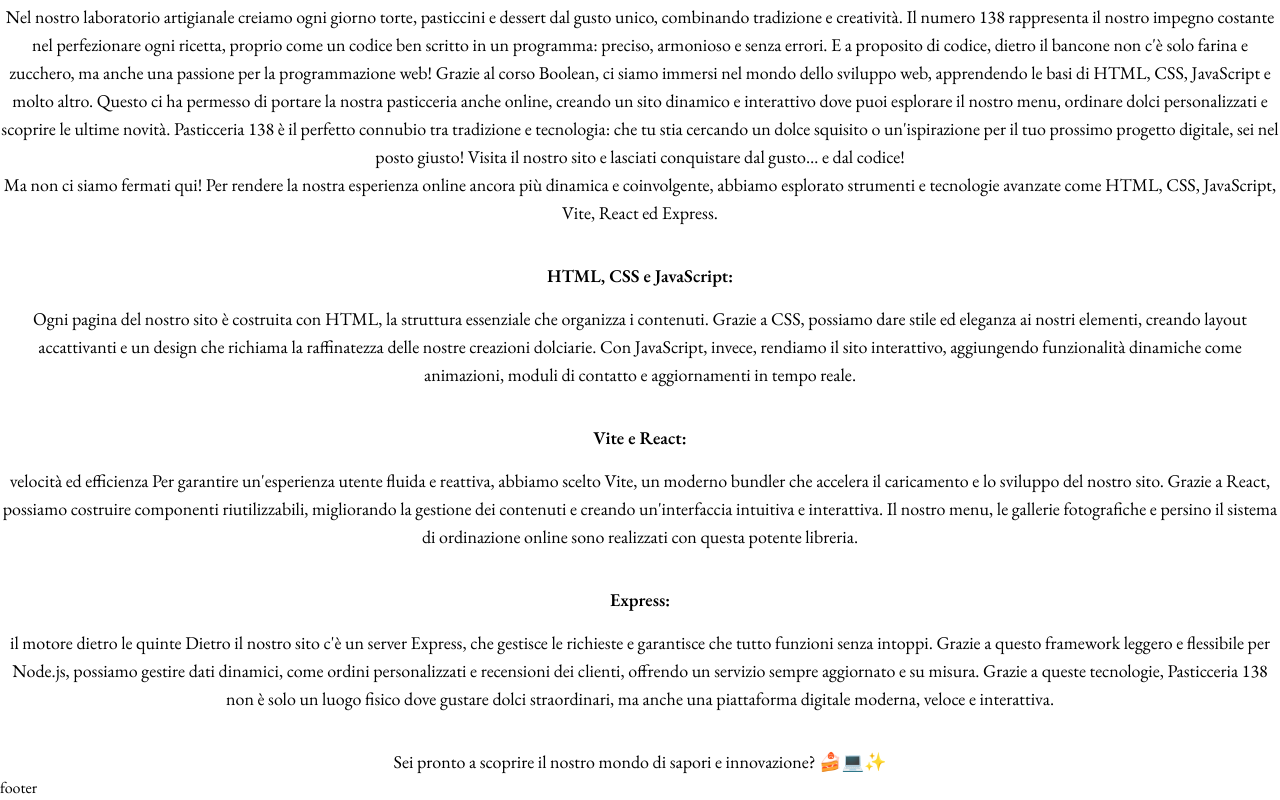
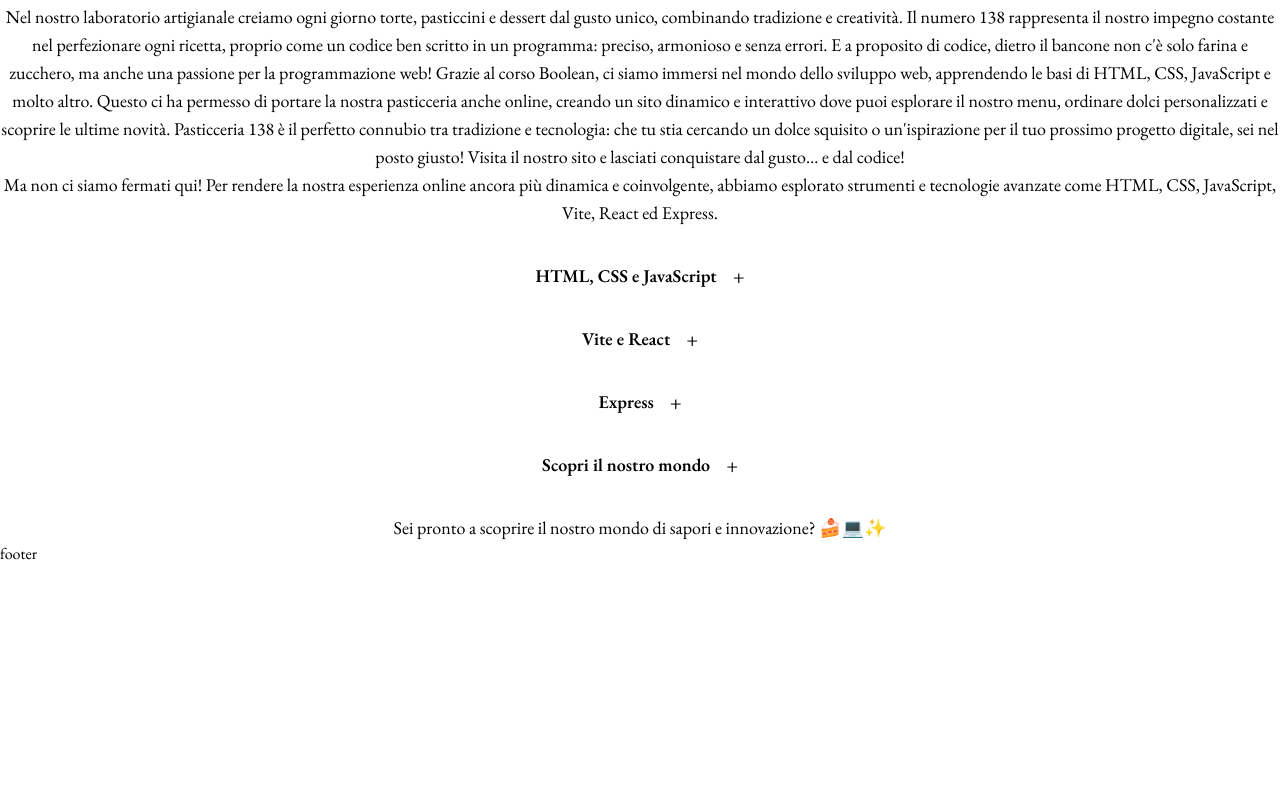
Before and after one commit to Alessandro-Frisone/react-router, a React (Vite) app: page / in a window 1280 px wide. Shown: the part 907-1707 px from the top of the page. After the commit the page ends 1473 px from the top, so only its background shows below. Built offline with nearby package versions, Linux system fonts and the light colour scheme.

Commit message:
feat: add hompega style, map and useState

```diff
--- a/src/assets/components/Header.jsx
+++ b/src/assets/components/Header.jsx
@@ -3,7 +3,7 @@
 
 export default function Header() {
   return (
-    <header className="w-full bg-[#d4bb9b] sticky top-0">
+    <header className="w-full bg-[#d4bb9b] sticky top-0 z-40">
         <div>
             <MainNav/>
         </div>
--- /dev/null
+++ b/src/assets/components/data/languageData.js
@@ -0,0 +1,28 @@
+const language = [
+  {
+    id: 1,
+    title: "HTML, CSS e JavaScript",
+    description:
+      "Ogni pagina del nostro sito è costruita con HTML, la struttura essenziale che organizza i contenuti. Grazie a CSS, possiamo dare stile ed eleganza ai nostri elementi, creando layout accattivanti e un design che richiama la raffinatezza delle nostre creazioni dolciarie. Con JavaScript, invece, rendiamo il sito interattivo, aggiungendo funzionalità dinamiche come animazioni, moduli di contatto e aggiornamenti in tempo reale.",
+  },
+  {
+    id: 2,
+    title: "Vite e React",
+    description:
+      "Per garantire un'esperienza utente fluida e reattiva, abbiamo scelto Vite, un moderno bundler che accelera il caricamento e lo sviluppo del nostro sito. Grazie a React, possiamo costruire componenti riutilizzabili, migliorando la gestione dei contenuti e creando un'interfaccia intuitiva e interattiva. Il nostro menu, le gallerie fotografiche e persino il sistema di ordinazione online sono realizzati con questa potente libreria.",
+  },
+  {
+    id: 3,
+    title: "Express",
+    description:
+      "Dietro il nostro sito c'è un server Express, che gestisce le richieste e garantisce che tutto funzioni senza intoppi. Grazie a questo framework leggero e flessibile per Node.js, possiamo gestire dati dinamici, come ordini personalizzati e recensioni dei clienti, offrendo un servizio sempre aggiornato e su misura. Grazie a queste tecnologie, Pasticceria 138 non è solo un luogo fisico dove gustare dolci straordinari, ma anche una piattaforma digitale moderna, veloce e interattiva.",
+  },
+  {
+    id: 4,
+    title: "Scopri il nostro mondo",
+    description:
+      "Sei pronto a scoprire il nostro mondo di sapori e innovazione? 🍰💻✨",
+  },
+];
+
+export default language;
--- a/src/assets/components/pages/Homepage.jsx
+++ b/src/assets/components/pages/Homepage.jsx
@@ -1,4 +1,13 @@
+import { useState } from "react";
+import language from "../data/languageData";
+
 export default function Homepage() {
+  const [isOpen, setIsOpen] = useState(false);
+
+  const toggle = (id) => {
+    setIsOpen((prevId) => (prevId === id ? null : id));
+  };
+
   return (
     <>
       <div>
@@ -11,7 +20,7 @@
           <div className="flex justify-center items-center text-center mt-[17px]">
             <img
               className="w-260 h-150 rounded-lg shadow-lg transition-transform duration-500 hover:scale-105"
-              src="../public/img/INTERNI_138.png"
+              src="./img/INTERNI_138.png"
               alt="Interno pasticceria"
             />
           </div>
@@ -40,43 +49,19 @@
               strumenti e tecnologie avanzate come HTML, CSS, JavaScript, Vite,
               React ed Express.
             </p>
-            <h3 className="text-center mt-[35px] font-semibold">
-              HTML, CSS e JavaScript:
-            </h3>
-            <p className="text-center mt-[15px]">
-              Ogni pagina del nostro sito è costruita con HTML, la struttura
-              essenziale che organizza i contenuti. Grazie a CSS, possiamo dare
-              stile ed eleganza ai nostri elementi, creando layout accattivanti
-              e un design che richiama la raffinatezza delle nostre creazioni
-              dolciarie. Con JavaScript, invece, rendiamo il sito interattivo,
-              aggiungendo funzionalità dinamiche come animazioni, moduli di
-              contatto e aggiornamenti in tempo reale.
-            </p>
-            <h3 className="text-center mt-[35px] font-semibold">
-              Vite e React:
-            </h3>
-            <p className="text-center mt-[15px]">
-              velocità ed efficienza Per garantire un'esperienza utente fluida e
-              reattiva, abbiamo scelto Vite, un moderno bundler che accelera il
-              caricamento e lo sviluppo del nostro sito. Grazie a React,
-              possiamo costruire componenti riutilizzabili, migliorando la
-              gestione dei contenuti e creando un'interfaccia intuitiva e
-              interattiva. Il nostro menu, le gallerie fotografiche e persino il
-              sistema di ordinazione online sono realizzati con questa potente
-              libreria.
-            </p>
-            <h3 className="text-center mt-[35px] font-semibold">Express:</h3>
-            <p className="text-center mt-[15px]">
-              il motore dietro le quinte Dietro il nostro sito c'è un server
-              Express, che gestisce le richieste e garantisce che tutto funzioni
-              senza intoppi. Grazie a questo framework leggero e flessibile per
-              Node.js, possiamo gestire dati dinamici, come ordini
-              personalizzati e recensioni dei clienti, offrendo un servizio
-              sempre aggiornato e su misura. Grazie a queste tecnologie,
-              Pasticceria 138 non è solo un luogo fisico dove gustare dolci
-              straordinari, ma anche una piattaforma digitale moderna, veloce e
-              interattiva.
-            </p>
+            {language.map((elm) => (
+              <div key={elm.id}>
+                <div className="container-language flex justify-center items-center gap-4 mt-[35px]">
+                  <h3 className="font-semibold">{elm.title}</h3>
+                  <button className="btn text-xl" onClick={() => toggle(elm.id)}>
+                    {isOpen === elm.id ? "-" : "+"}
+                  </button>
+                </div>
+                {isOpen === elm.id && (
+                  <p className="text-center mt-[15px]">{elm.description}</p>
+                )}
+              </div>
+            ))}
             <p className="text-center mt-[35px]">
               Sei pronto a scoprire il nostro mondo di sapori e innovazione?
               🍰💻✨
```
